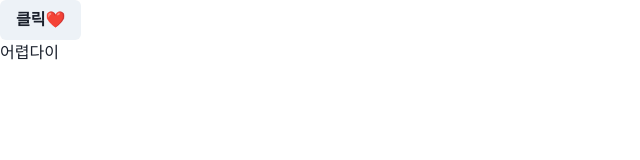
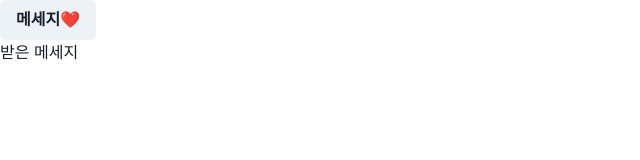
Before and after one commit to som42/reacht20231031, a React (Create React App) app: page / in a window 1280 px wide. Shown: the top 160 px of the page, without its empty margins (0-640 px from the left). Built offline with nearby package versions, Linux system fonts and the light colour scheme.

Commit message:
prop drilling을 Context로 해결

```diff
--- a/src/App.js
+++ b/src/App.js
@@ -1,33 +1,42 @@
-import React, { useState } from "react";
+import React, { createContext, useContext, useState } from "react";
 import { Button, Text } from "@chakra-ui/react";
 
-function ChildComp({ onClick }) {
-  return <Button onClick={onClick}>클릭❤️</Button>;
+function CComp() {
+  // 3. context 사용 하기 : useContext(Context);
+  const message = useContext(MessageContext);
+  return <Text>받은 메세지{message}</Text>;
 }
 
-function SomeComp({ onClick }) {
-  // 건네 주는 일만 하겠다.
-  return <ChildComp onClick={onClick} />;
+function BComp() {
+  return <CComp />;
 }
 
-function OtherChildComp({ message }) {
-  return <Text>{message}</Text>;
-}
-
-// message 구조분해 할당해서, otherCilcd에게 다시 줌
-function OtherComp({ message }) {
-  return <OtherChildComp message={message} />;
+function AComp() {
+  return <BComp />;
 }
 
 function App(props) {
-  const [message, setMessage] = useState("어렵다이");
+  const [message, setMessage] = useState("");
+
+  // message state를 Ccomp에 전달 하기 목적!!
+  // 1. context 만들기 : createContext(); (크리엑트 콘텍스트) 만들때는 컴포넌트 밖에
+  // 2. context 에 state 넣기 :
+  //          <Context.Provider value={state}></Context.Provider>
+  // 3.tree 안에 context 사용 하기
 
   return (
     <div>
-      <SomeComp onClick={() => setMessage("다른 메세지")} />
-      <OtherComp message={message} />
+      <Button onClick={() => setMessage("😊😊😊")}>메세지❤️</Button>
+      <MessageContext.Provider value={message}>
+        <AComp />
+      </MessageContext.Provider>
     </div>
   );
 }
+// 1. context 만들기
+// 어디서든 받아야 하니깐 변수로 받아야 한다.
+// context 이름은 (대문자로 시작하고...Context 끝난다.)
+let MessageContext = createContext(null);
+// 대부분에 코드에 null을 만든다.
 
 export default App;
```
